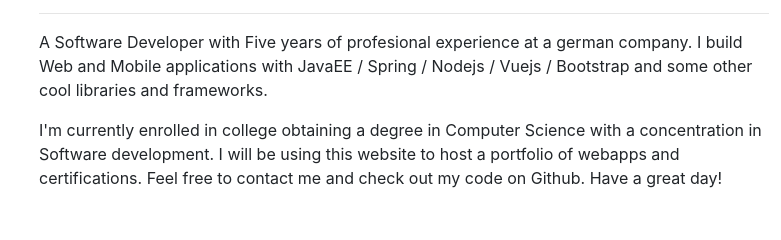
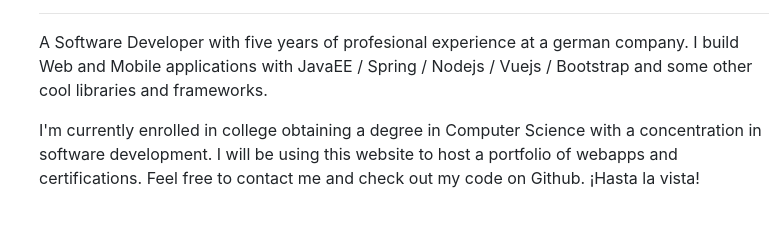
Before and after one commit to FoxNeo/portfolio, a plain HTML site: page index.html in a window 1280 px wide. Shown: the part 423-663 px from the top of the page, 46-827 px from the left. Drawn offline with Linux system fonts and the light colour scheme.

Commit message:
Add corrections

```diff
--- a/index.html
+++ b/index.html
@@ -74,8 +74,8 @@
       <div class="col-md-8 mb-5">
         <h2>About Me</h2>
         <hr>
-        <p>A Software Developer with Five years of profesional experience at a german company. I build Web and Mobile applications with JavaEE / Spring / Nodejs / Vuejs / Bootstrap and some other cool libraries and frameworks.</p>
-        <p>I'm currently enrolled in college obtaining a degree in Computer Science with a concentration in Software development. I will be using this website to host a portfolio of webapps and certifications. Feel free to contact me and check out my code on Github. Have a great day!</p>
+        <p>A Software Developer with five years of profesional experience at a german company. I build Web and Mobile applications with JavaEE / Spring / Nodejs / Vuejs / Bootstrap and some other cool libraries and frameworks.</p>
+        <p>I'm currently enrolled in college obtaining a degree in Computer Science with a concentration in software development. I will be using this website to host a portfolio of webapps and certifications. Feel free to contact me and check out my code on Github. ¡Hasta la vista!</p>
       </div>
       <div id="what-i-do" class="col-md-4 mb-5">
         <h2>What i do</h2>
@@ -187,7 +187,7 @@
 <div class="jumbotron jumbotron-fluid">
   <div class="container">
     <h2 class="mb-3">My non-commercial Google Play App</h2>
-    <p class="lead">German for travelers is a offline app for spanish speakers travelers who want to travel to Germany, Switzerland or Austria. This app is very practical and is divided by categories.</p>
+    <p class="lead">German for travelers is a offline app for spanish speaking travellers who want to travel to Germany, Switzerland or Austria. This app is very practical and is divided by categories.</p>
     <a title="Open Google play" href="https://play.google.com/store/apps/details?id=com.deutschparaviajes" target="_blank"><img class="rounded mg-fluid" src="img/app.png" alt="Google Play"></a></p>
     <a class="btn btn-success" target="_blank" href="https://play.google.com/store/apps/details?id=com.deutschparaviajes">Link</a>
   </div>
```
